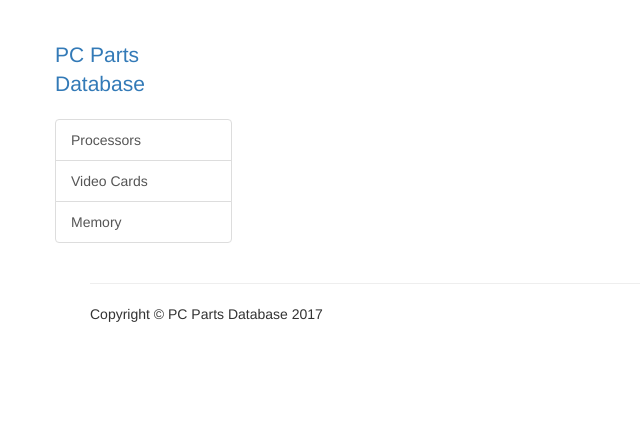
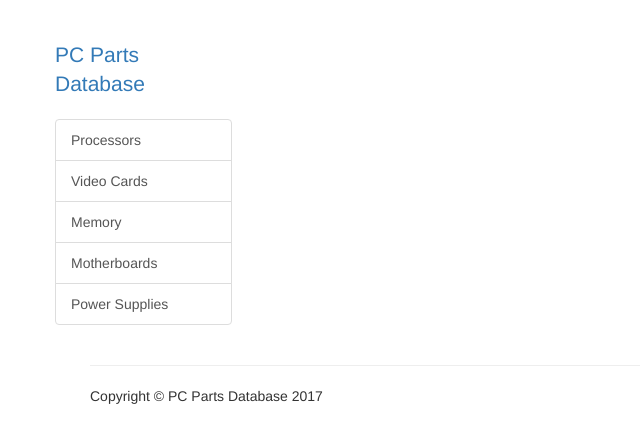
Before and after one commit to geraldjglasgow/PC-Parts-Database, a PHP site: page / in a window 1280 px wide. Shown: the top 443 px of the page, without its empty margins (0-640 px from the left). Run offline with PHP 8.4, Linux system fonts and the light colour scheme.

Commit message:
- fixed picture linkss

```diff
--- a/prototype v2/index.php
+++ b/prototype v2/index.php
@@ -34,9 +34,11 @@
             <div class="col-md-2">
                 <a style = "text-decoration:none" href = "./index.php"><p class="lead">PC Parts Database</p></a>
                 <div class="list-group">
-                    <a href="./parts/cpu.php?query=SELECT name, brand, series, speed, core, thread, socket, price FROM cpu" class="list-group-item">Processors</a>
+                    <a href="./parts/cpu/cpu.php?query=SELECT name, brand, series, speed, core, thread, socket, price FROM cpu" class="list-group-item">Processors</a>
                     <a href="#" class="list-group-item">Video Cards</a>
                     <a href="#" class="list-group-item">Memory</a>
+                    <a href="#" class="list-group-item">Motherboards</a>
+                    <a href="#" class="list-group-item">Power Supplies</a>
                 </div>
             </div>
           <!-- end sidebar -->
```
